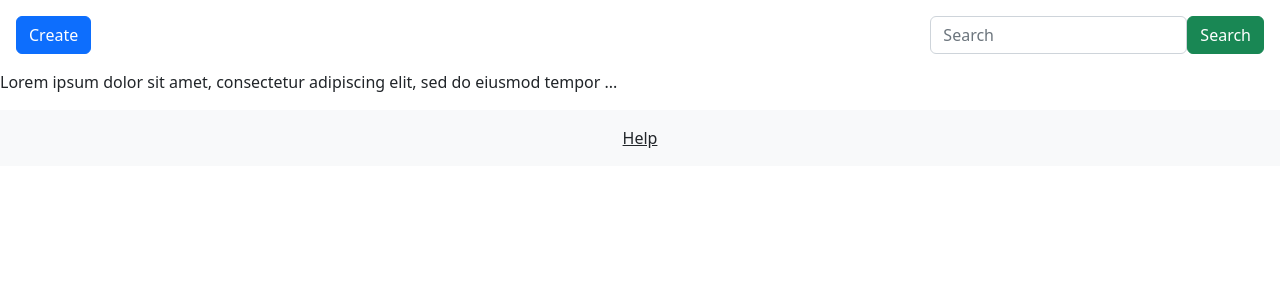
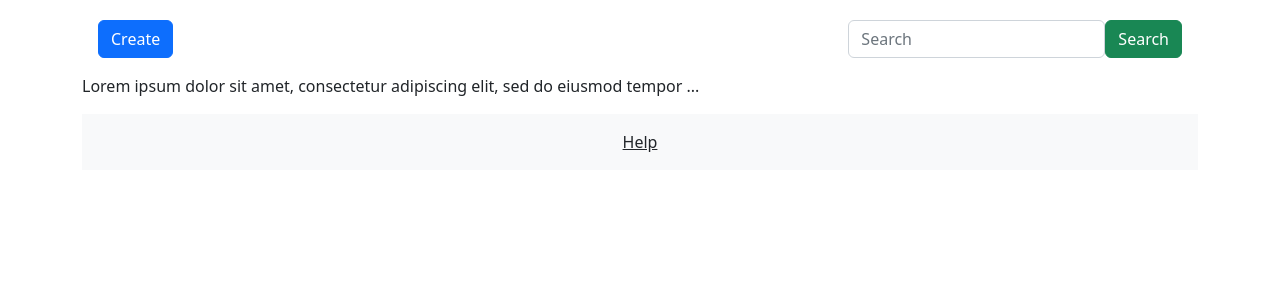
Before and after one commit to mj123-mohit/task_manager, a Django app: page /tasks/ in a window 1280 px wide. Shown: the top 300 px of the page. Run offline with Django 5.2, Linux system fonts and the light colour scheme.

Commit message:
modified:   taskmanager/templates/tasks/base.html

```diff
--- a/taskmanager/templates/tasks/base.html
+++ b/taskmanager/templates/tasks/base.html
@@ -9,13 +9,14 @@
     <link href="https://cdn.jsdelivr.net/npm/bootstrap@5.2.3/dist/css/bootstrap.min.css" rel="stylesheet" integrity="sha384-rbsA2VBKQhggwzxH7pPCaAqO46MgnOM80zW1RWuH61DGLwZJEdK2Kadq2F9CUG65" crossorigin="anonymous">    <!-- <link rel="stylesheet" href="styles.css"> -->
 </head>
 <body>
-
+    <div class="container container-fluid mt-1">
     {% include "tasks/_header.html" %}
     <main>
         {% block content %}
         {% endblock %}
     </main>
     {% include "tasks/_footer.html" %}
+    </div>
     <!-- JS files -->
     <!-- jQuery and Bootstrap Bundle (includes Popper) -->
     <script src="https://code.jquery.com/jquery-3.5.1.slim.min.js" integrity="sha384-DfXdz2htPH0lsSSs5nCTpuj/zy4C+OGpamoFVy38MVBnE+IbbVYUew+OrCXaRkfj" crossorigin="anonymous"></script>
```
